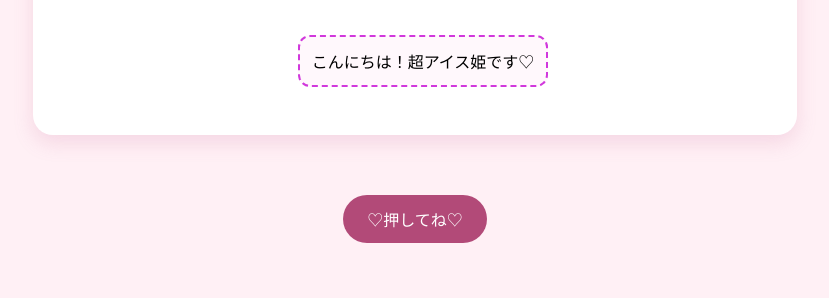
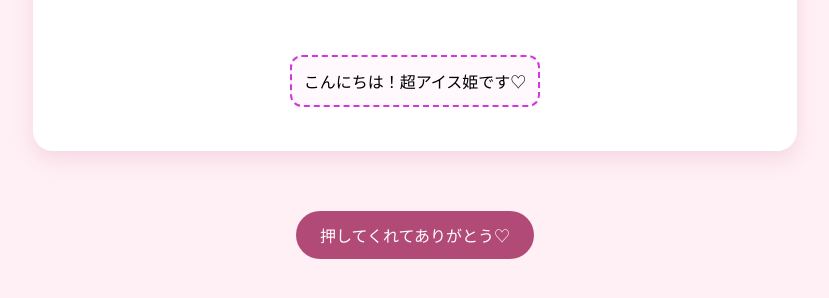
Before and after one commit to Cho-icecream-hime/my-website, a plain HTML site: page index.html in a window 1280 px wide. Both pictures are taken after a click on the button "♡押してね♡". Shown: the part 186-484 px from the top of the page, without its empty margins (225-1054 px from the left). Drawn offline with Linux system fonts and the light colour scheme.

Commit message:
Add files via upload

```diff
--- a/index.html
+++ b/index.html
@@ -20,7 +20,8 @@
             box-shadow: 0 8px 20px rgba(200,100,150,0.18);
         }
         p {
-            display: inline-block;
+            width: fit-content;
+            margin: 12px auto;
             background-color: #fff8fc;
             border: 2px dashed #d138dc;
             border-radius: 12px;
@@ -43,9 +44,14 @@
      　<p>こんにちは！超アイス姫です♡</p>
     </main>
     <button id="surprise-button">♡押してね♡</button>
+    <audio id="button-sound" src="click.mp3" preload="auto"></audio>
     <script>
         document.getElementById("surprise-button").addEventListener("click",function () {
-            alert("押してくれてありがとう♡");
+            const sound =document.getElementById("button-sound");
+            sound.currentTime = 0;
+            sound.play();
+
+            document.getElementById("surprise-button").textContent = "押してくれてありがとう♡";
     });
     </script>
 </body>
```
Also changed, not shown: 1 other file.
